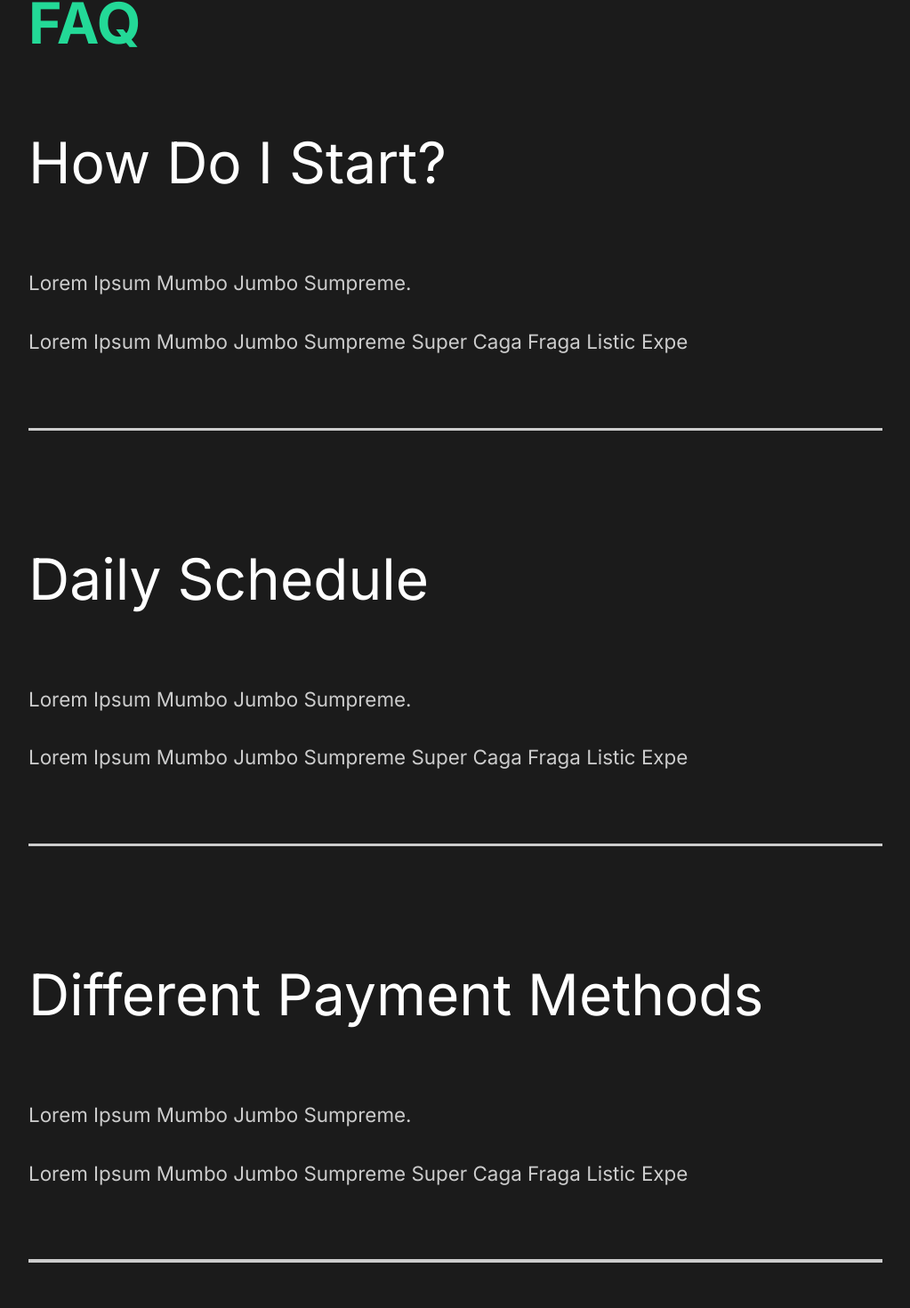
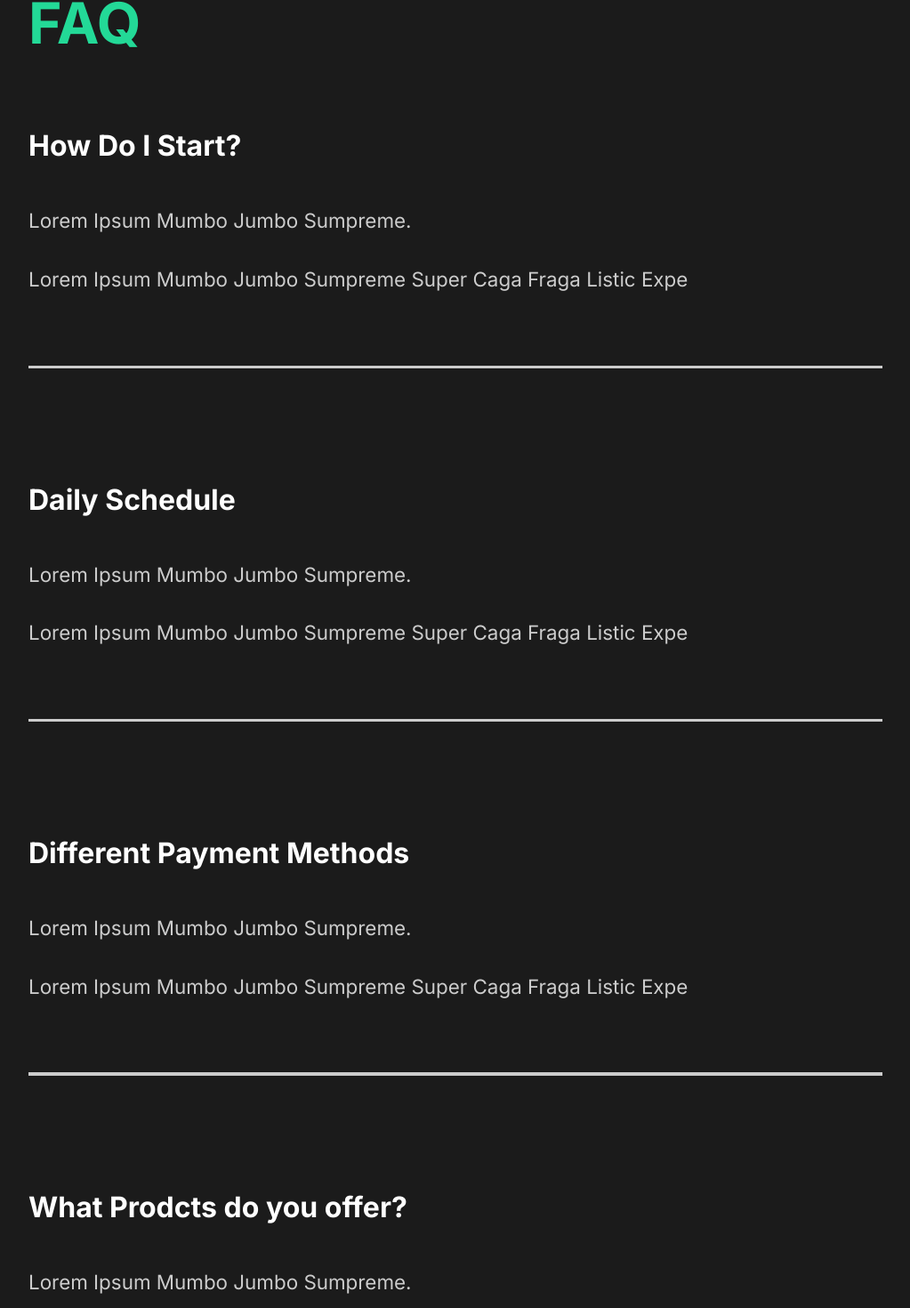
Before and after one commit to michaelpearsun/portfolio, a React (Create React App) app: page / in a window 1280 px wide. Shown: the part 2451-3921 px from the top of the page at 89% size, without its empty margins (128-1151 px from the left). Built offline with nearby package versions, Linux system fonts and the light colour scheme.

Commit message:
Reusable Toggle & Animation

```diff
--- a/src/components/FaqSection.js
+++ b/src/components/FaqSection.js
@@ -1,43 +1,45 @@
 import React from 'react';
 import styled from 'styled-components';
-import { StyledComponentAbout } from '../styles'
+import Toggle from '../pages/Toggle';
+import { StyledComponentAbout } from '../styles';
+import {AnimateSharedLayout} from 'framer-motion';
 
 const FaqSection = () => {
     return (
         <StyledComponentFaq>
             <h2>Any Questions <span>FAQ</span></h2>
-            <div className="question">
-                <h2>How Do I Start?</h2>
+            <AnimateSharedLayout>
+            <Toggle title="How Do I Start?">
                 <div className="answer">
                     <p>Lorem Ipsum Mumbo Jumbo Sumpreme.</p>
                     <p>Lorem Ipsum Mumbo Jumbo Sumpreme Super Caga Fraga Listic Expe</p>
                 </div>
-                <div className="faq-line"></div>
-            </div>
-            <div className="question">
-                <h2>Daily Schedule</h2>
+            </Toggle>
+            </AnimateSharedLayout>
+            <AnimateSharedLayout>
+            <Toggle title="Daily Schedule">
                 <div className="answer">
                     <p>Lorem Ipsum Mumbo Jumbo Sumpreme.</p>
                     <p>Lorem Ipsum Mumbo Jumbo Sumpreme Super Caga Fraga Listic Expe</p>
                 </div>
-                <div className="faq-line"></div>
-            </div>
-            <div className="question">
-                <h2>Different Payment Methods</h2>
+            </Toggle>
+            </AnimateSharedLayout>
+            <AnimateSharedLayout>
+            <Toggle title="Different Payment Methods">
                 <div className="answer">
                     <p>Lorem Ipsum Mumbo Jumbo Sumpreme.</p>
                     <p>Lorem Ipsum Mumbo Jumbo Sumpreme Super Caga Fraga Listic Expe</p>
                 </div>
-                <div className="faq-line"></div>
-            </div>
-            <div className="question">
-                <h2>What Prodcts do you offer?</h2>
+            </Toggle>
+            </AnimateSharedLayout>
+            <AnimateSharedLayout>
+            <Toggle title="What Prodcts do you offer?">
                 <div className="answer">
                     <p>Lorem Ipsum Mumbo Jumbo Sumpreme.</p>
                     <p>Lorem Ipsum Mumbo Jumbo Sumpreme Super Caga Fraga Listic Expe</p>
                 </div>
-                <div className="faq-line"></div>
-            </div>
+            </Toggle>
+            </AnimateSharedLayout>
         </StyledComponentFaq>
     )
 }
--- /dev/null
+++ b/src/pages/Toggle.js
@@ -0,0 +1,15 @@
+import { motion } from 'framer-motion';
+import React, { useState } from 'react';
+
+const Toggle = ({children, title}) => {
+    const [toggle, setToggle] = useState(true);
+    return (
+        <motion.div layout className="question" onClick={() => setToggle(!toggle)} >
+            <motion.h4 layout>{title}</motion.h4>
+            {toggle ? children : ''}
+            <div className="faq-line"></div>
+        </motion.div>
+    )
+}
+
+export default Toggle
```
